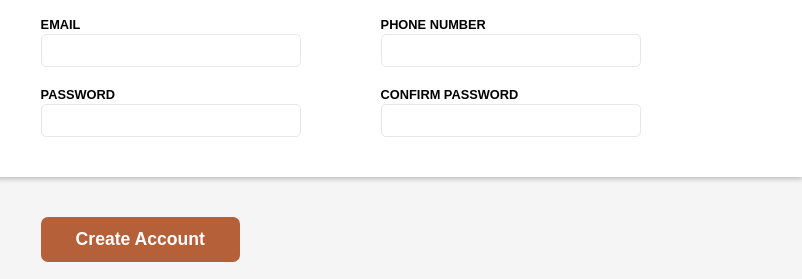
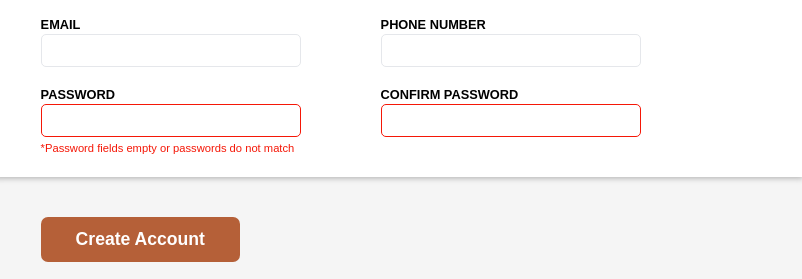
Before and after one commit to lauren-hughes/sign-up-form, a plain HTML site: page index.html in a window 1280 px wide. Shown: the part 385-664 px from the top of the page, 478-1280 px from the left. Drawn offline with Linux system fonts and the light colour scheme.

Commit message:
Add password matching check
Added a password matching check using JavaScript and CSS. If the
password fields are empty or mismatched, a red border is given to the
password fields and a red error message is displayed. If the passwords
match, an error class is removed to remove the red border and error
message.

```diff
--- a/index.html
+++ b/index.html
@@ -5,6 +5,7 @@
     <meta name="viewport" content="width=device-width, initial-scale=1.0">
     <title>Sign-Up Form</title>
     <link rel="stylesheet" href="./style.css">
+    <script src="./passwordCheck.js" defer></script>
 </head>
 <body>
     <div id="container">
@@ -46,14 +47,14 @@
                             <input type="tel" name="phone" id="phone" class="normal-text">
                         </div>
                     </div>
-                    <div class="row">
+                    <div class="row error">
                         <div>
                             <label for="password" class="minimal-text">PASSWORD</label>
-                            <input type="password" name="password" id="password" class="normal-text">
+                            <input type="password" name="password" id="password" class="normal-text" required>
                         </div>
                         <div>
                             <label for="confirmPassword" class="minimal-text">CONFIRM PASSWORD</label>
-                            <input type="password" name="confirmPassword" id="confirmPassword" class="normal-text">
+                            <input type="password" name="confirmPassword" id="confirmPassword" class="normal-text" required>
                         </div>
                     </div>
                 </form>
--- /dev/null
+++ b/passwordCheck.js
@@ -0,0 +1,12 @@
+const passwordDiv = document.querySelector(".error");
+const passwordInputs = passwordDiv.querySelectorAll("input");
+
+passwordInputs.forEach(input => input.addEventListener("input", () => {
+    if (passwordInputs[0].value === passwordInputs[1].value && passwordInputs[0].value !== "") {
+        passwordDiv.classList.remove("error");
+    }
+    // This adds the error class back if the user makes the passwords mismatch again or if they delete the passwords completely
+    else  {
+        passwordDiv.classList.add("error");
+    }
+}));
--- a/style.css
+++ b/style.css
@@ -103,6 +103,26 @@ input:focus {
     box-shadow: 1px 1px 3px #bdbdbd;
 }
 
+.error {
+    position: relative;
+}
+
+.error input {
+    border: 1px solid #f51707;
+}
+
+/* Error message that dissapears if the passwords match */
+.error::after {
+    color: #f51707;
+    font-size: 0.7rem;
+    font-weight: 400;
+
+    content: "*Password fields empty or passwords do not match";
+    position: absolute;
+    top: 55px;
+    width: 100%;
+}
+
 button[type="submit"] {
     border: 0;
     border-radius: 7px;
```
